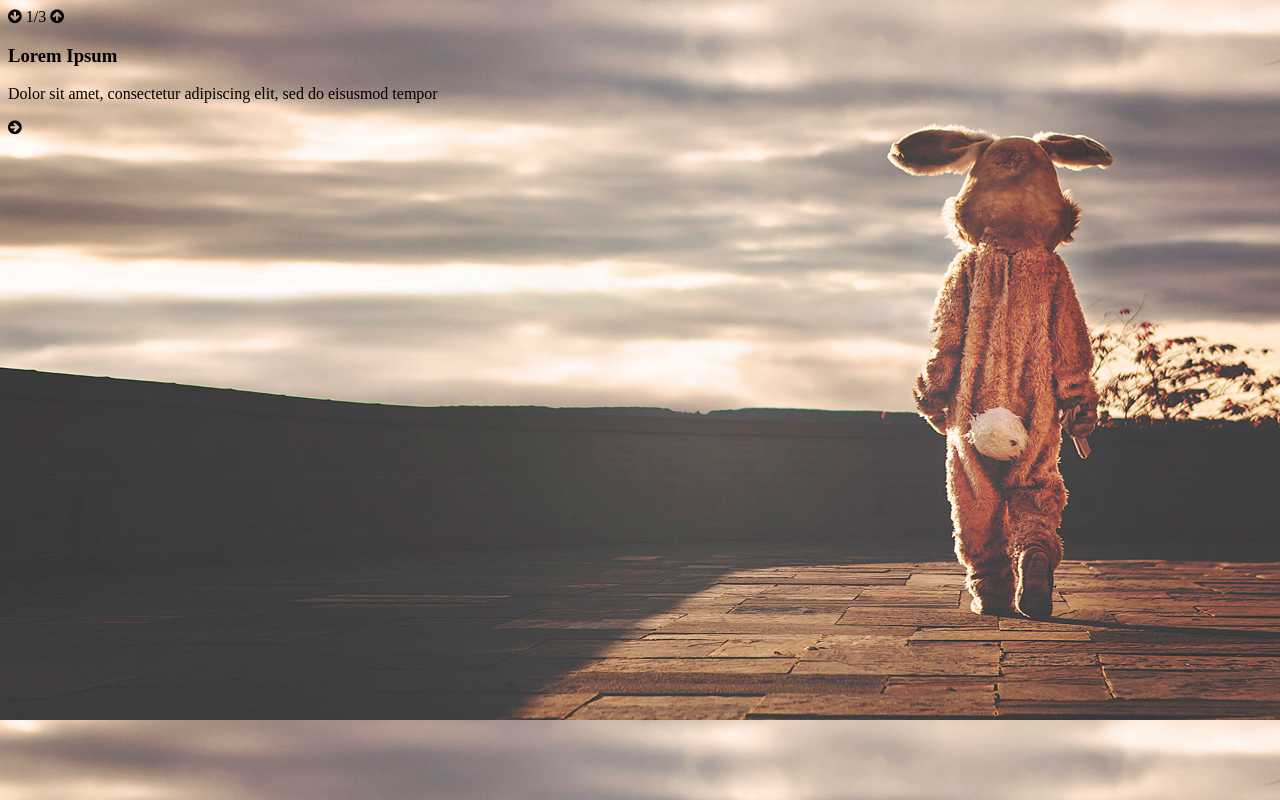
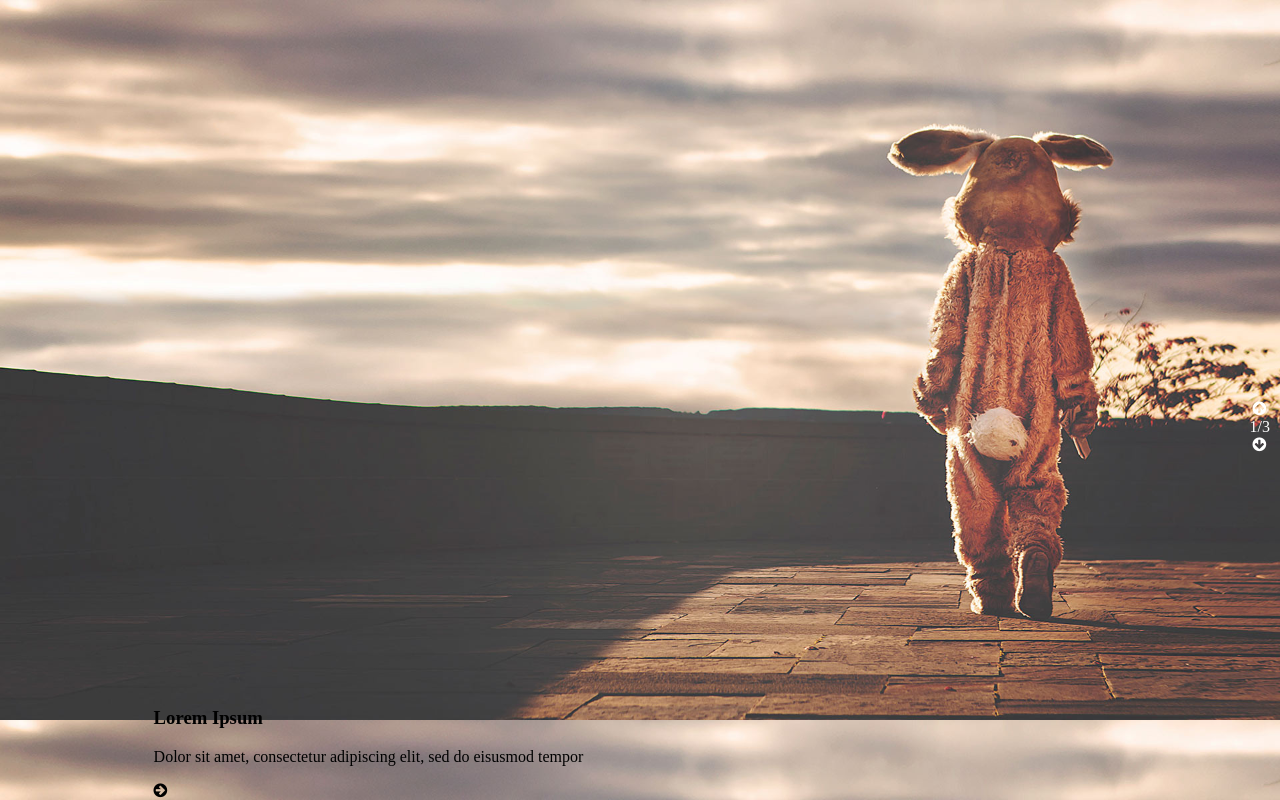
Before and after one commit to gregbreche/test-ileotech, a plain HTML site: page index.html in a window 1280 px wide. Drawn offline with Linux system fonts and the light colour scheme.

Commit message:
css arrows

```diff
--- a/index.html
+++ b/index.html
@@ -16,13 +16,21 @@
 <!-- Content -->
 <body>
 
-<div >
-	<span id="previous"><i class="fa fa-arrow-circle-down"></i></span>
-	<span id="cpt_img">1/3</span>
-	<span id="next"><i class="fa fa-arrow-circle-up"></i></span>
+<div class="change_img">
+	<div>
+		<span id="previous"><i class="fa fa-arrow-circle-up"></i></span>
+	</div>
+
+	<div>
+		<span id="cpt_img">1/3</span>
+	</div>
+
+	<div>
+		<span id="next"><i class="fa fa-arrow-circle-down"></i></span>
+	</div>
 </div>
 
-<div>
+<div class="lorem">
 	<h3>
 		Lorem Ipsum
 	</h3>
@@ -31,7 +39,7 @@
 		Dolor sit amet, consectetur adipiscing elit, sed do eisusmod tempor
 	</p>
 
-	<span><i class="fa fa-arrow-circle-right" aria-hidden="true"></i></span>
+	<span class="lorem_arrow"><i class="fa fa-arrow-circle-right" aria-hidden="true"></i></span>
 
 </div>
 
--- a/style/ileotech.css
+++ b/style/ileotech.css
@@ -1,7 +1,29 @@
+@font-face {
+    font-family: Helvetica-light;
+    src: url(../Resources/Font/HelveticaNeue-Light.ttf),
+    url(../Resources/Font/HelveticaNeue-Light.eot);
+}
+
 body {
-    /*background-image: url(../Resources/slide-image-1.jpg);
-    background-repeat: no-repeat;
-    background-size: cover;*/
     background-image: url(../Resources/slide-image-1.jpg);
     background-size: cover;
 }
+
+.change_img {
+    position: absolute;
+    right: 10px;
+    top: 50%;
+    color: white;
+}
+
+#previous,
+#next {
+    position: relative;
+    right: -3px;
+}
+
+.lorem {
+    position: absolute;
+    bottom: 0;
+    left: 12%;
+}
```
